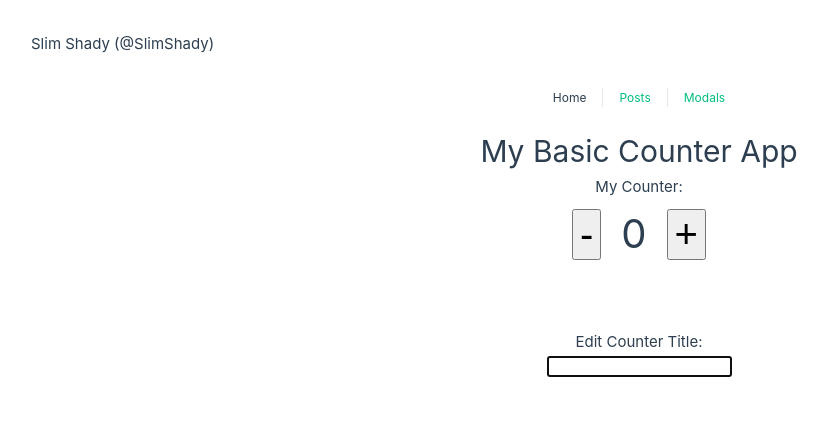
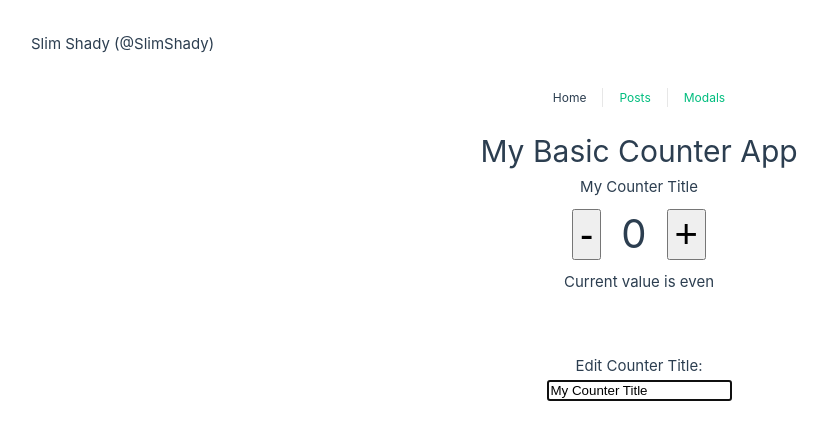
Before and after one commit to TsuZAke26/vue-3-composition-test, a Vue app: page / in a window 1280 px wide. Shown: the top 440 px of the page, without its empty margins (1-829 px from the left). Built offline with nearby package versions, Linux system fonts and the light colour scheme.

Commit message:
Using state menegement to control data in app

```diff
--- a/src/stores/counter.ts
+++ b/src/stores/counter.ts
@@ -3,14 +3,17 @@ import { defineStore } from 'pinia';
 export const useCounterStore = defineStore({
   id: 'counter',
   state: () => ({
-    counter: 0,
+    count: 0,
+    title: 'My Counter Title',
   }),
   getters: {
-    doubleCount: (state) => state.counter * 2,
+    oddOrEven: (state) => {
+      return state.count % 2 === 1 ? 'odd' : 'even';
+    },
   },
   actions: {
-    increment() {
-      this.counter++;
+    modifyCount(value: number) {
+      this.count += value;
     },
   },
 });
--- a/src/views/HomeView.vue
+++ b/src/views/HomeView.vue
@@ -1,26 +1,28 @@
 <template>
   <div class="home">
     <h1 ref="appTitleRef">{{ appTitle }}</h1>
-    <div>My Counter: {{ counterData.title }}</div>
+    <div>{{ counter.title }}</div>
 
     <div>
       <button class="btn" @click="modifyCounter(-1)">-</button>
-      <span class="counter">{{ counterData.count }}</span>
+      <span class="counter">{{ counter.count }}</span>
       <button class="btn" @click="modifyCounter(1)">+</button>
     </div>
 
+    <div>Current value is {{ counter.oddOrEven }}</div>
+
     <div class="edit">
       <h4>Edit Counter Title:</h4>
-      <input v-model="counterData.title" type="text" v-autofocus />
+      <input v-model="counter.title" type="text" v-autofocus />
     </div>
   </div>
 </template>
 
 <!-- Composition API (script setup) -->
 <script setup lang="ts">
-import { reactive, ref, onMounted, nextTick } from "vue";
+import { ref, onMounted, nextTick } from "vue";
 import type { Ref } from "vue";
-
+import { useCounterStore } from "@/stores/counter";
 import { vAutofocus } from "@/directives/vAutofocus";
 
 const appTitle = ref("My Basic Counter App");
@@ -29,12 +31,9 @@ onMounted(() => {
   console.log(`The app title is ${appTitleRef.value?.offsetWidth} pixels wide`);
 });
 
-const counterData = reactive({
-  count: 0,
-  title: "",
-});
+const counter = useCounterStore();
 const modifyCounter = (value: number) => {
-  counterData.count += value;
+  counter.modifyCount(value);
   nextTick(() => {
     console.log("Counter has updated in DOM");
   });
```
